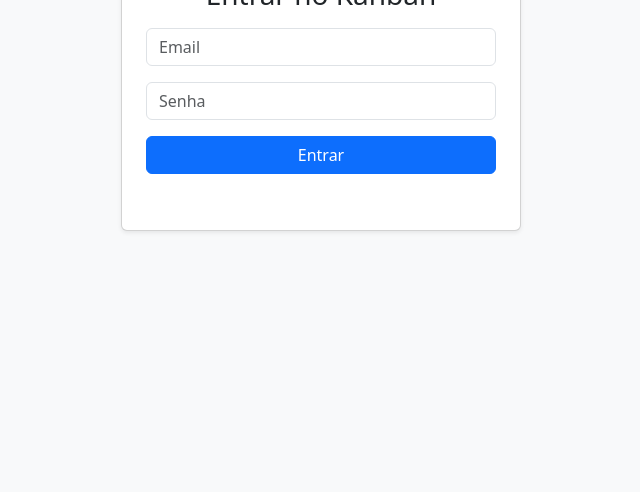
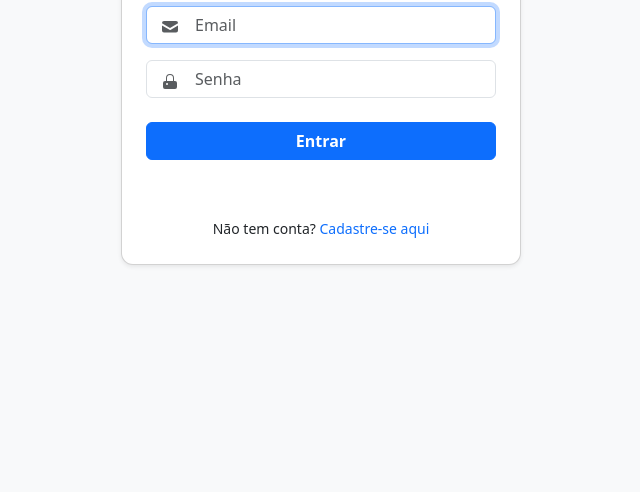
Before and after one commit to MarllonX/kanban_project, a website: page public/login.html in a window 1280 px wide. Shown: the part 308-800 px from the top of the page, without its empty margins (319-959 px from the left). Drawn offline with nearby package versions, Linux system fonts and the light colour scheme.

Commit message:
Update visual no login.

```diff
--- a/public/login.html
+++ b/public/login.html
@@ -8,19 +8,36 @@
 </head>
 <body class="bg-light">
   <div class="container d-flex justify-content-center align-items-center min-vh-100">
-    <div class="card p-4 shadow-sm" style="min-width: 300px; max-width: 400px; width: 100%;">
-      <h3 class="mb-3 text-center">Entrar no Kanban</h3>
-      <form id="loginForm">
-        <div class="mb-3">
-          <input type="email" class="form-control" id="email" placeholder="Email" required />
+    <main class="card p-4 shadow-sm" style="min-width: 320px; max-width: 400px; width: 100%; border-radius: 12px;">
+      <h2 class="mb-4 text-center fw-bold text-primary">Entrar no Kanban</h2>
+      <form id="loginForm" novalidate>
+        <div class="mb-3 position-relative">
+          <label for="email" class="form-label visually-hidden">Email</label>
+          <input type="email" class="form-control ps-5" id="email" placeholder="Email" required autocomplete="email" autofocus />
+          <span class="position-absolute top-50 start-0 translate-middle-y ps-3 text-muted">
+            <svg xmlns="http://www.w3.org/2000/svg" width="16" height="16" fill="currentColor" class="bi bi-envelope" viewBox="0 0 16 16">
+              <path d="M0 4a2 2 0 0 1 2-2h12a2 2 0 0 1 2 2v.217l-8 4.8-8-4.8V4z"/>
+              <path d="M0 6.383v5.117a2 2 0 0 0 2 2h12a2 2 0 0 0 2-2V6.383l-7.555 4.53a.5.5 0 0 1-.49 0L0 6.383z"/>
+            </svg>
+          </span>
         </div>
-        <div class="mb-3">
-          <input type="password" class="form-control" id="password" placeholder="Senha" required />
+        <div class="mb-4 position-relative">
+          <label for="password" class="form-label visually-hidden">Senha</label>
+          <input type="password" class="form-control ps-5" id="password" placeholder="Senha" required autocomplete="current-password" />
+          <span class="position-absolute top-50 start-0 translate-middle-y ps-3 text-muted">
+            <svg xmlns="http://www.w3.org/2000/svg" width="16" height="16" fill="currentColor" class="bi bi-lock" viewBox="0 0 16 16">
+              <path d="M8 1a4 4 0 0 0-4 4v3h8V5a4 4 0 0 0-4-4zM5 5a3 3 0 1 1 6 0v3H5V5z"/>
+              <path d="M3 8a2 2 0 0 0-2 2v4a2 2 0 0 0 2 2h10a2 2 0 0 0 2-2v-4a2 2 0 0 0-2-2H3zm1 3a1 1 0 1 1 2 0 1 1 0 0 1-2 0z"/>
+            </svg>
+          </span>
         </div>
-        <button type="submit" class="btn btn-primary w-100">Entrar</button>
+        <button type="submit" class="btn btn-primary w-100 fw-semibold">Entrar</button>
       </form>
       <p id="error" class="text-danger mt-3 text-center small"></p>
-    </div>
+      <div class="mt-4 text-center">
+        <small>Não tem conta? <a href="register.html" class="text-decoration-none">Cadastre-se aqui</a></small>
+      </div>
+    </main>
   </div>
 
   <script>
```
